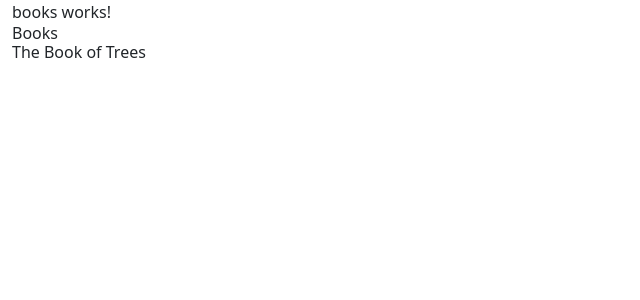
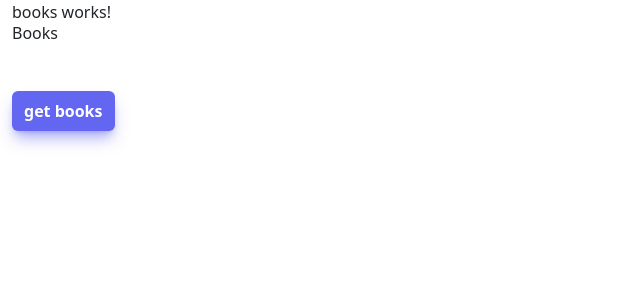
Before and after one commit to SteveSimms/try-prisma-books, an Angular app in the folder prisma-books/: page / in a window 1280 px wide. Shown: the top 300 px of the page, without its empty margins (0-640 px from the left). Built offline with nearby package versions, Linux system fonts and the light colour scheme.

Commit message:
getting books from server

```diff
--- a/prisma-books/src/app/app.module.ts
+++ b/prisma-books/src/app/app.module.ts
@@ -1,5 +1,6 @@
 import { NgModule } from '@angular/core';
 import { BrowserModule } from '@angular/platform-browser';
+import { HttpClientModule } from '@angular/common/http';
 
 import { AppRoutingModule } from './app-routing.module';
 import { AppComponent } from './app.component';
@@ -7,7 +8,7 @@ import { BooksComponent } from './books/books.component';
 
 @NgModule({
   declarations: [AppComponent, BooksComponent],
-  imports: [BrowserModule, AppRoutingModule],
+  imports: [BrowserModule, AppRoutingModule, HttpClientModule],
   providers: [],
   bootstrap: [AppComponent],
 })
--- a/prisma-books/src/app/books/books.component.html
+++ b/prisma-books/src/app/books/books.component.html
@@ -9,4 +9,5 @@
       </div>
     </div>
   </section>
+  <button (click)="getBooksFromServer()" class="btn-primary">get books</button>
 </main>
--- a/prisma-books/src/app/books/books.component.ts
+++ b/prisma-books/src/app/books/books.component.ts
@@ -1,16 +1,22 @@
 import { Component, OnInit } from '@angular/core';
-
+import { HttpClient } from '@angular/common/http';
+const log = console.log;
 @Component({
   selector: 'app-books',
   templateUrl: './books.component.html',
   styleUrls: ['./books.component.css'],
 })
 export class BooksComponent implements OnInit {
-  books: any = [{ title: 'The Book of Trees' }];
-  constructor() {}
+  books: any = [];
+  constructor(private httpClient: HttpClient) {}
 
-  displayBooks() {
-    this.books.push({ title: 'The Book of Trees' });
+  getBooksFromServer() {
+    this.httpClient
+      .get<any>('http://localhost:3000/books')
+      .subscribe((response) => {
+        log('books', response);
+        this.books = response;
+      });
   }
 
   ngOnInit(): void {}
```
